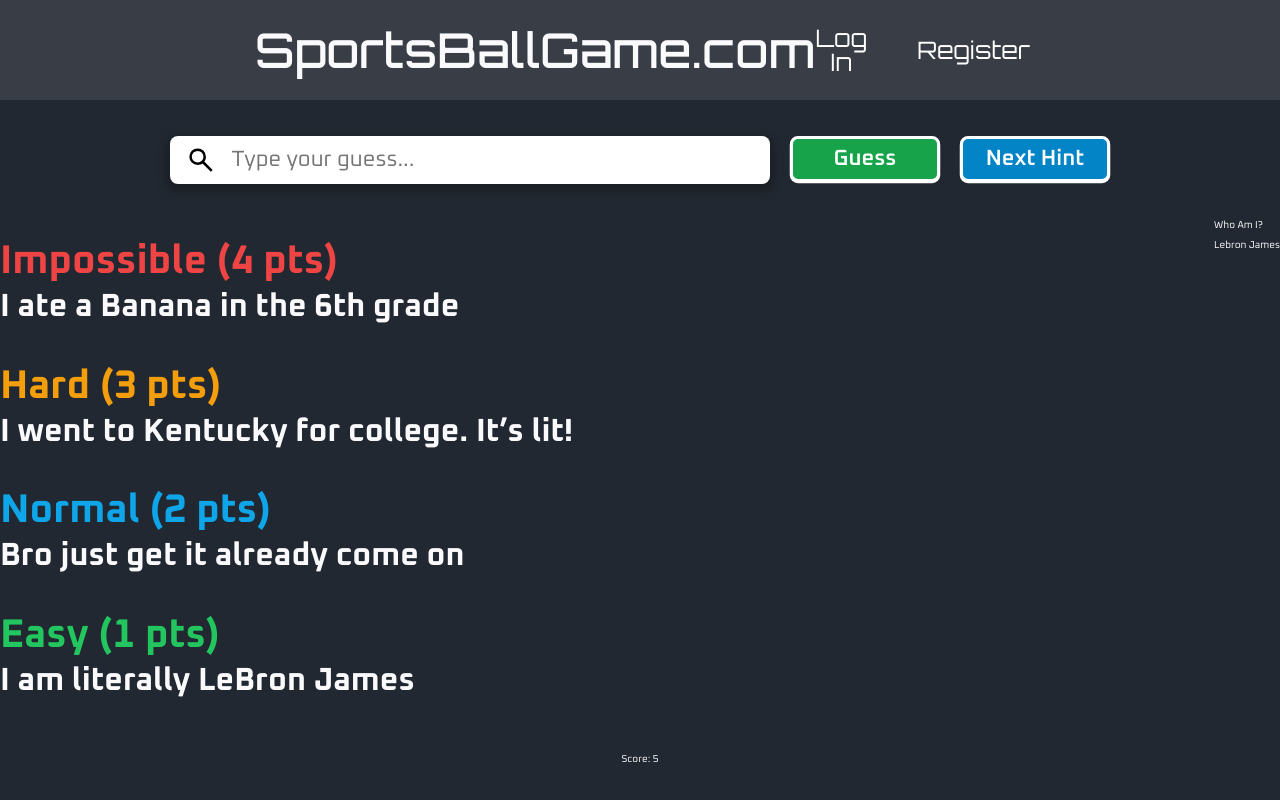
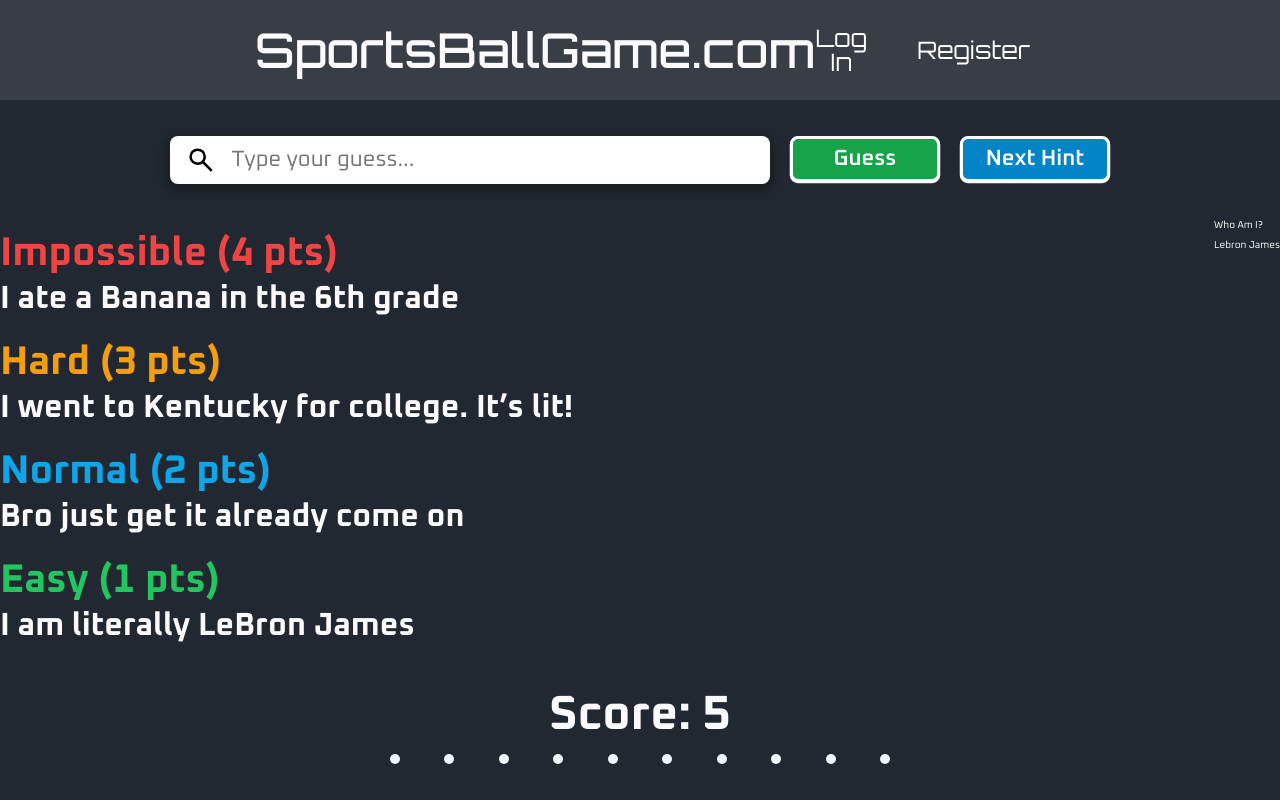
Before and after one commit to jdh58/sportsballgame, a React (Vite) app: page /#/whoami in a window 1280 px wide. Built offline with nearby package versions, Linux system fonts and the light colour scheme.

Commit message:
Style bottom gameinfo

```diff
--- a/src/styles/WhoAmI.css
+++ b/src/styles/WhoAmI.css
@@ -116,3 +116,28 @@
   font-size: 3.2rem;
   font-weight: 700;
 }
+
+.whoAmIPage .gameInfo {
+  display: flex;
+  flex-direction: column;
+  align-items: center;
+  gap: 15px;
+}
+
+.whoAmIPage .gameInfo .score {
+  font-size: 4.8rem;
+  font-weight: 700;
+}
+
+.whoAmIPage .gameInfo .rounds {
+  width: 500px;
+  justify-content: space-between;
+  display: flex;
+}
+
+.whoAmIPage .gameInfo .rounds .roundIndicator {
+  width: 10px;
+  height: 10px;
+  background-color: aliceblue;
+  border-radius: 1000px;
+}
```
